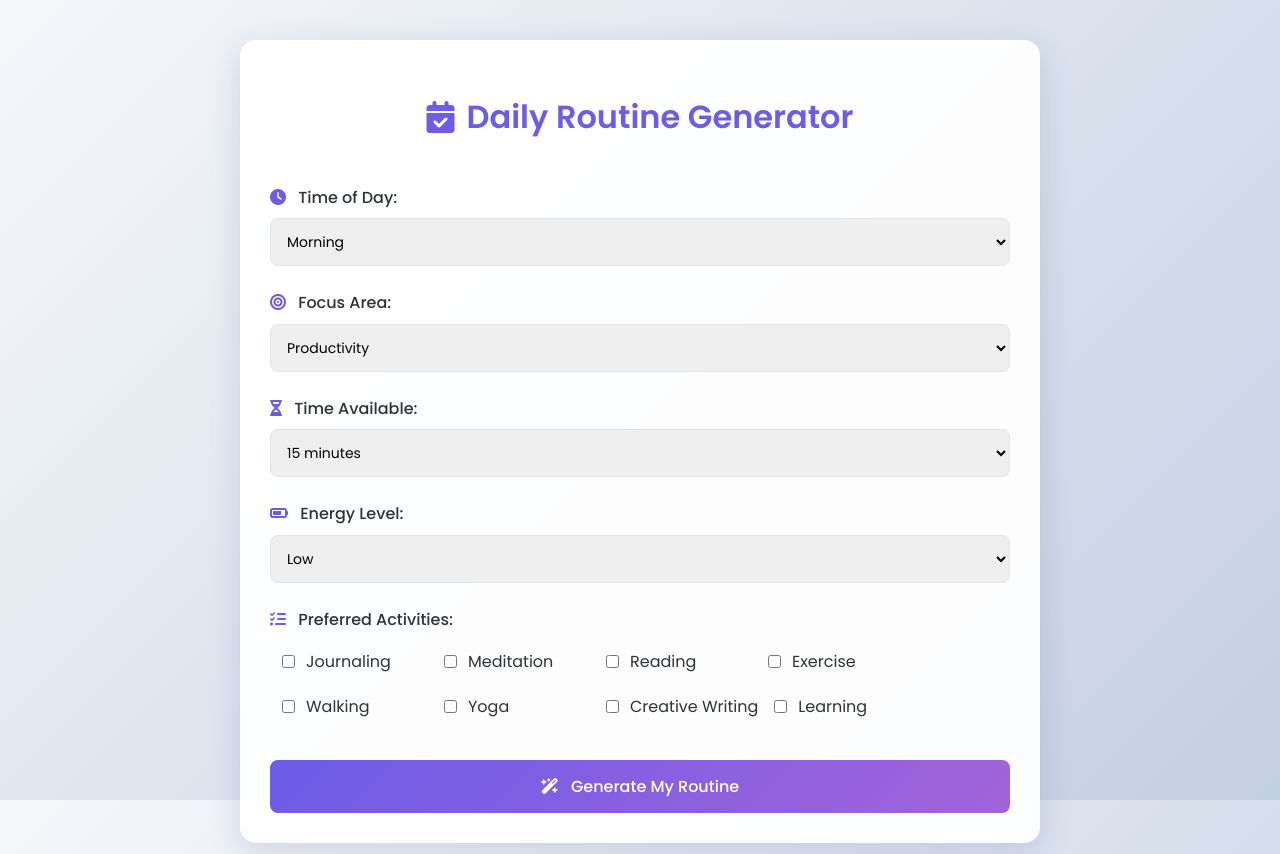
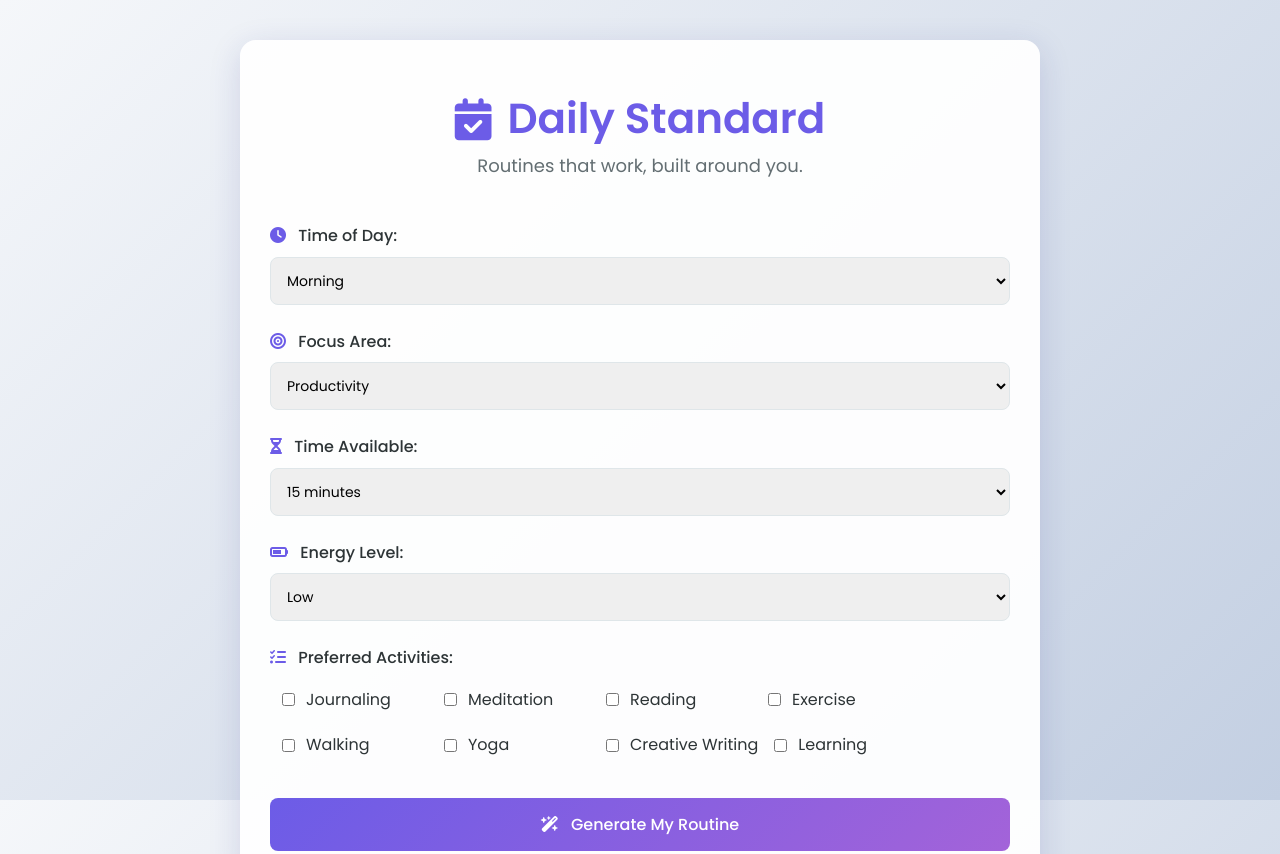
Before and after one commit to Sybil-Raphael/09-ai-routine-generator, a plain HTML site: page index.html in a window 1280 px wide. Shown: the top 854 px of the page. Drawn offline with Linux system fonts and the light colour scheme; a script that the page names is missing.

Commit message:
Update starter

```diff
--- a/index.html
+++ b/index.html
@@ -3,14 +3,15 @@
 <head>
   <meta charset="utf-8">
   <meta name="viewport" content="width=device-width">
-  <title>My Daily Routine Generator</title>
+  <title>Daily Standard - Routine Generator</title>
   <link href="https://fonts.googleapis.com/css2?family=Poppins:wght@400;500;600&display=swap" rel="stylesheet">
   <link href="style.css" rel="stylesheet" type="text/css" />
   <link rel="stylesheet" href="https://cdnjs.cloudflare.com/ajax/libs/font-awesome/6.4.2/css/all.min.css">
 </head>
 <body>
   <div class="container">
-    <h1><i class="fas fa-calendar-check"></i> Daily Routine Generator</h1>
+    <h1><i class="fas fa-calendar-check"></i> Daily Standard </h1>
+    <p class="tagline">Routines that work, built around you.</p>
 
     <form id="routineForm">
       <div class="form-group">
--- a/style.css
+++ b/style.css
@@ -26,15 +26,23 @@ body {
 }
 
 h1 {
-  font-size: 32px;
+  font-size: 42px;
   text-align: center;
   color: #6c5ce7;
   display: flex;
   align-items: center;
   justify-content: center;
-  gap: 12px;
+  gap: 16px;
   font-weight: 600;
-  margin-bottom: 42px;
+  margin-bottom: 12px;
+  line-height: 1;
+}
+
+.tagline {
+  text-align: center;
+  color: #636e72;
+  font-size: 18px;
+  margin: 0 0 42px 0;
 }
 
 h2 {
```
Also changed, not shown: 1 other file.
